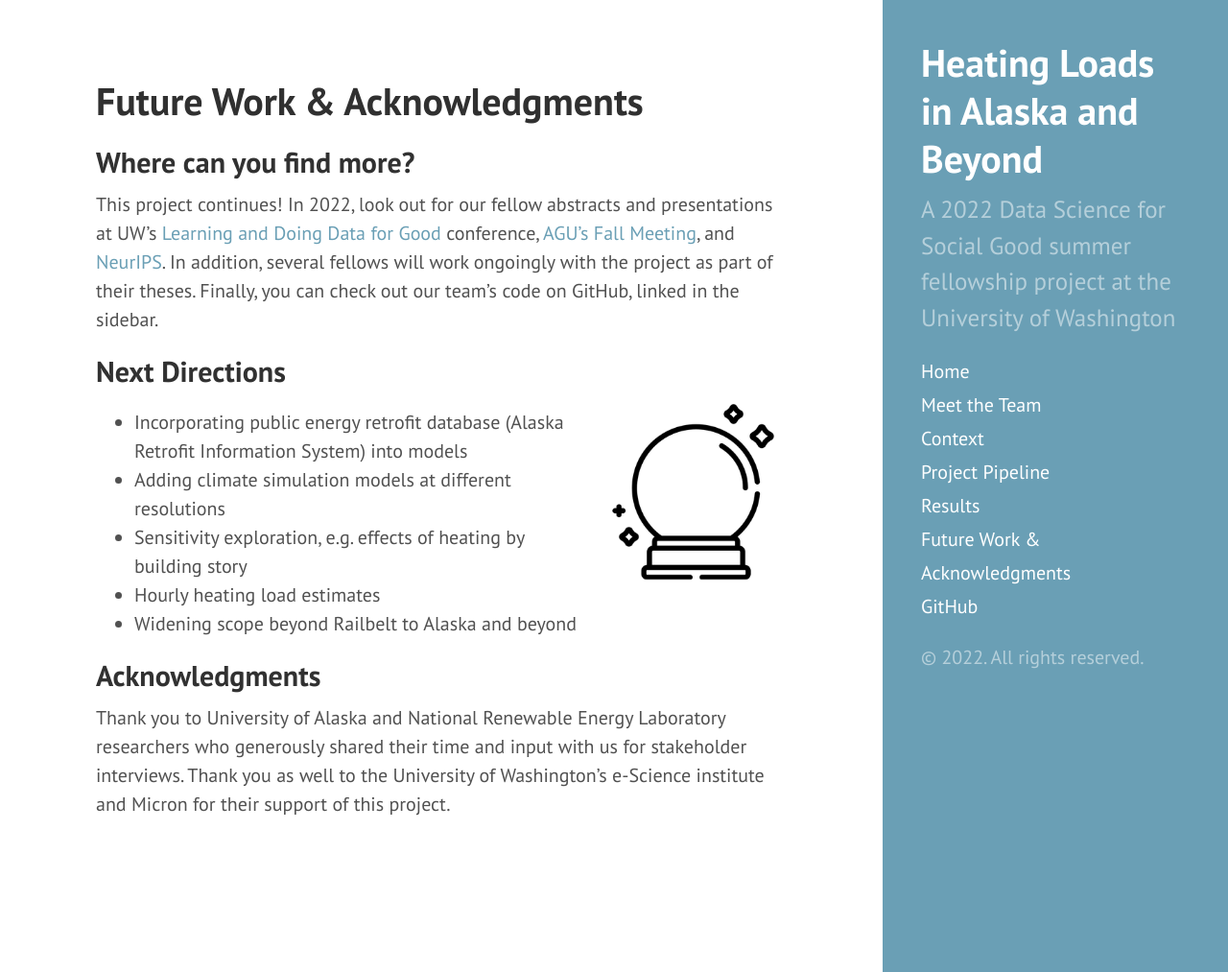
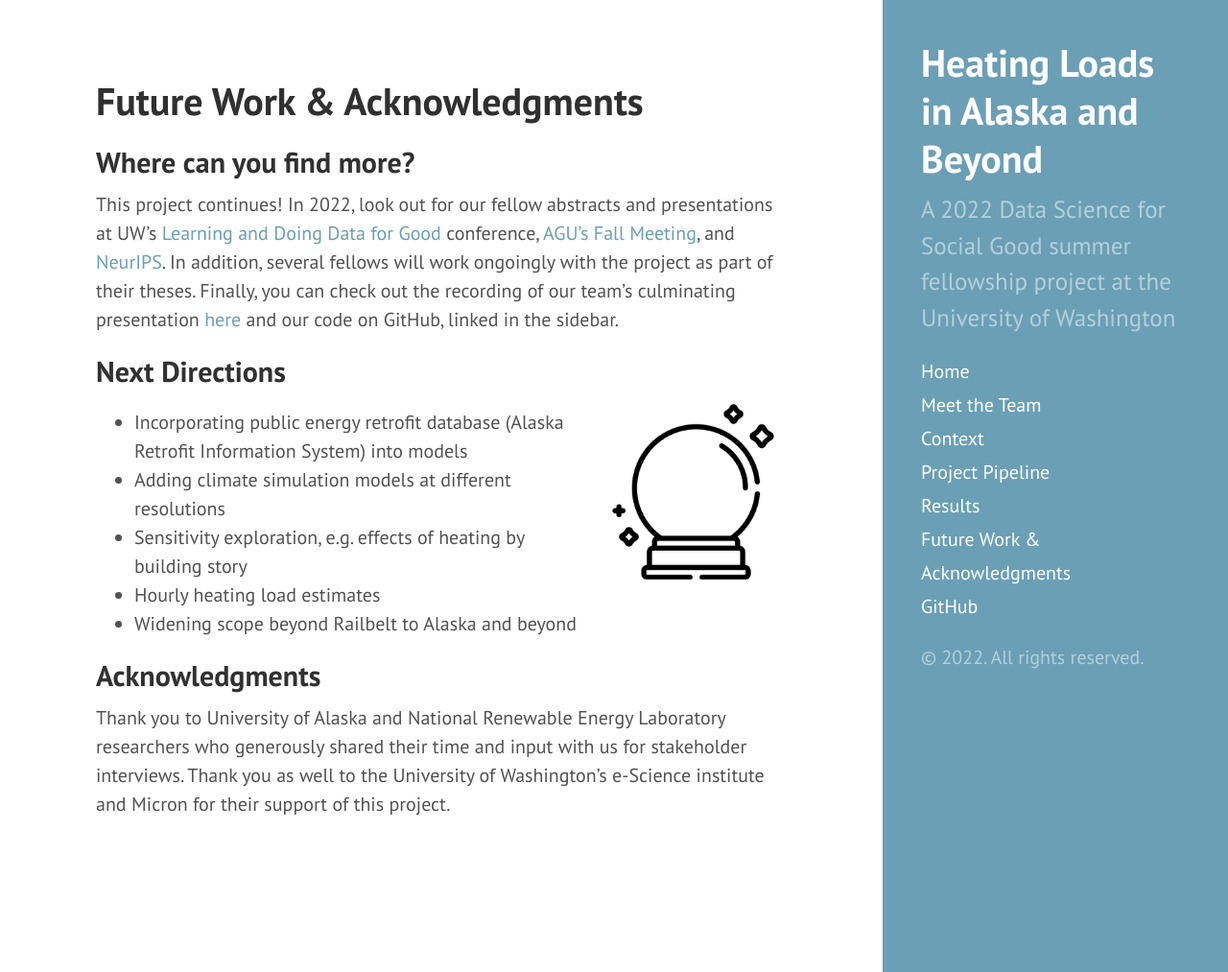
Before and after one commit to uwescience/DSSG2022_heating_loads, a Jekyll site: the page built from future.md, in a window 1280 px wide and 1013 px high. Shown: the whole window at 96% size. Built offline with Jekyll 4.4.1, drawn with Linux system fonts in a browser that asks for light colours.

Commit message:
Update future.md
adding recording link

```diff
--- a/future.md
+++ b/future.md
@@ -4,7 +4,7 @@ title: Future Work & Acknowledgments
 ---
 
 ## Where can you find more?
-This project continues! In 2022, look out for our fellow abstracts and presentations at UW's [Learning and Doing Data for Good](https://escience.washington.edu/data-for-good-conference-2022) conference, [AGU's Fall Meeting](https://www.agu.org/Fall-Meeting), and [NeurIPS](https://neurips.cc). In addition, several fellows will work ongoingly with the project as part of their theses. Finally, you can check out our team's code on GitHub, linked in the sidebar.
+This project continues! In 2022, look out for our fellow abstracts and presentations at UW's [Learning and Doing Data for Good](https://escience.washington.edu/data-for-good-conference-2022) conference, [AGU's Fall Meeting](https://www.agu.org/Fall-Meeting), and [NeurIPS](https://neurips.cc). In addition, several fellows will work ongoingly with the project as part of their theses. Finally, you can check out the recording of our team's culminating presentation [here](https://www.youtube.com/watch?v=wrN_2gUAIeo&list=PLA6PlfxWZPLRpUxdZK6UI5AFIkC_WIrm9&index=27) and our code on GitHub, linked in the sidebar.
 
 ## Next Directions
 <img align="right" src="{{ site.url }}{{ site.baseurl }}/assets/img/future.png" width="200">
```
